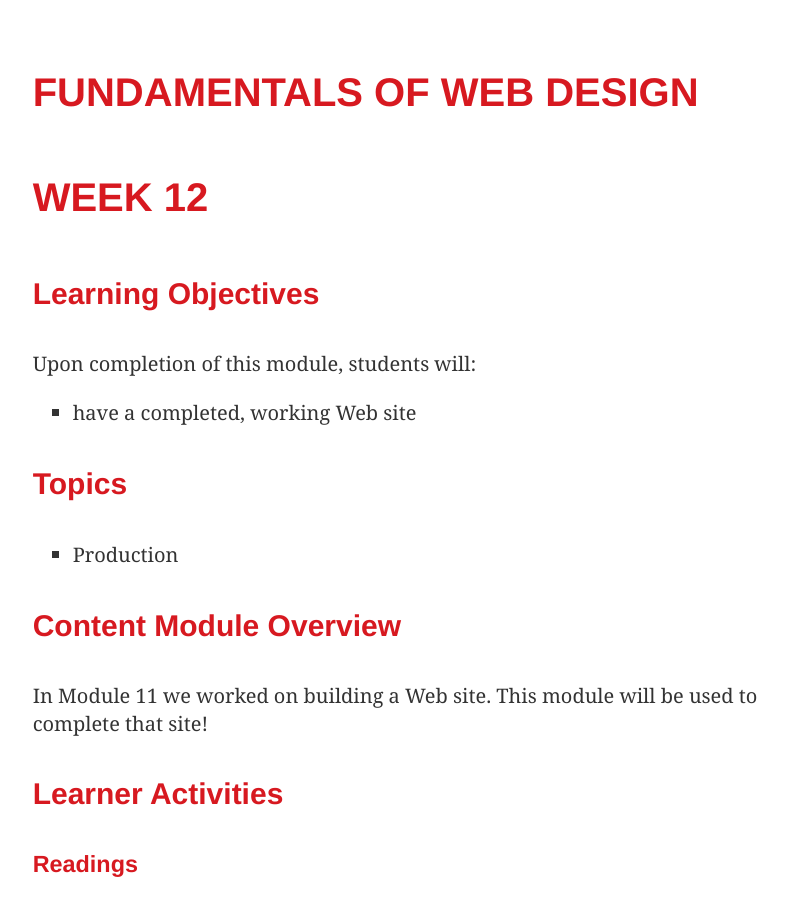
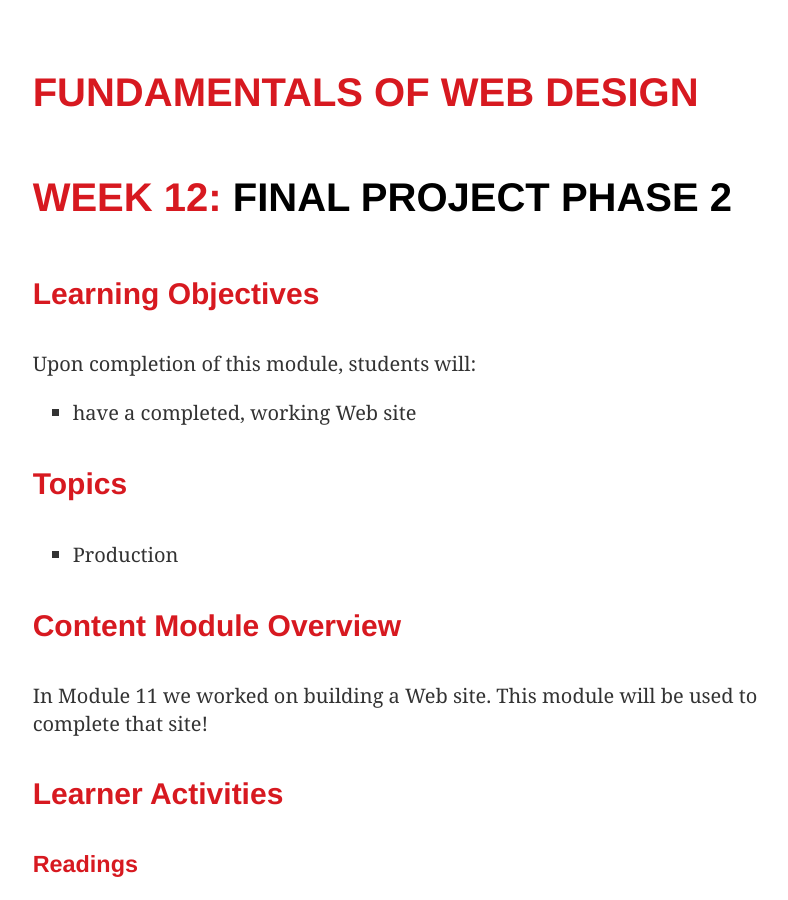
Before and after one commit to ryanwprice/xperience-annex, a Jekyll site: the page built from lessons/week12.md, in a window 1280 px wide and 900 px high. Shown: the whole window, without its empty margins (244-1032 px from the left). Built offline with Jekyll 4.4.1, drawn with Linux system fonts in a browser that asks for light colours.

Commit message:
Updated lesson.html

```diff
--- a/_layouts/lesson.html
+++ b/_layouts/lesson.html
@@ -11,7 +11,7 @@
         <div id="wrapper">
         {% include header.html %}
 
-        <h1>{{ page.title }}</h1>
+        <h1>{{ page.title }}{% if page.module %}: <span>{{ page.module }}</span> {% endif %}</h1>
 
         {{ content }}
 
```
